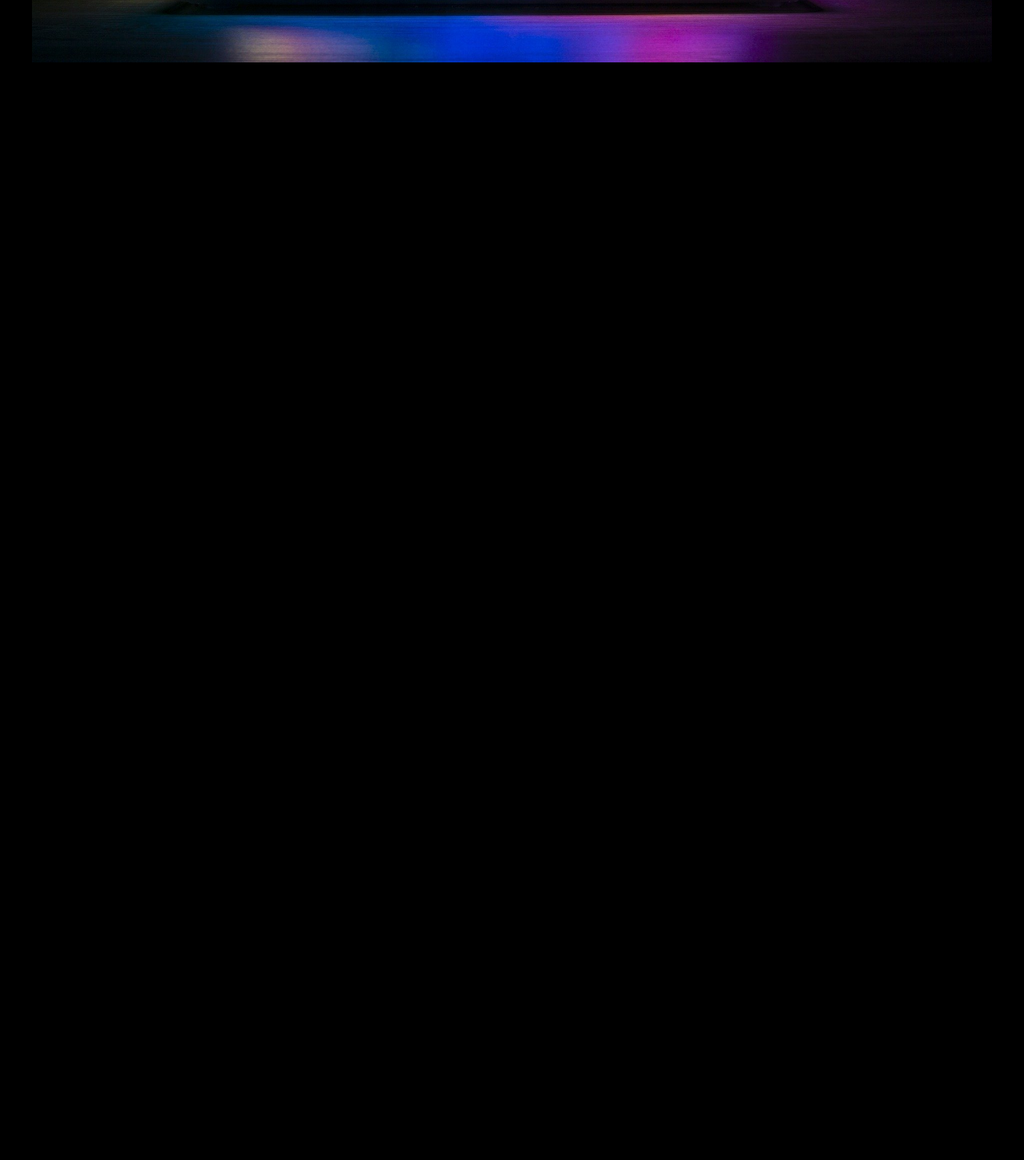
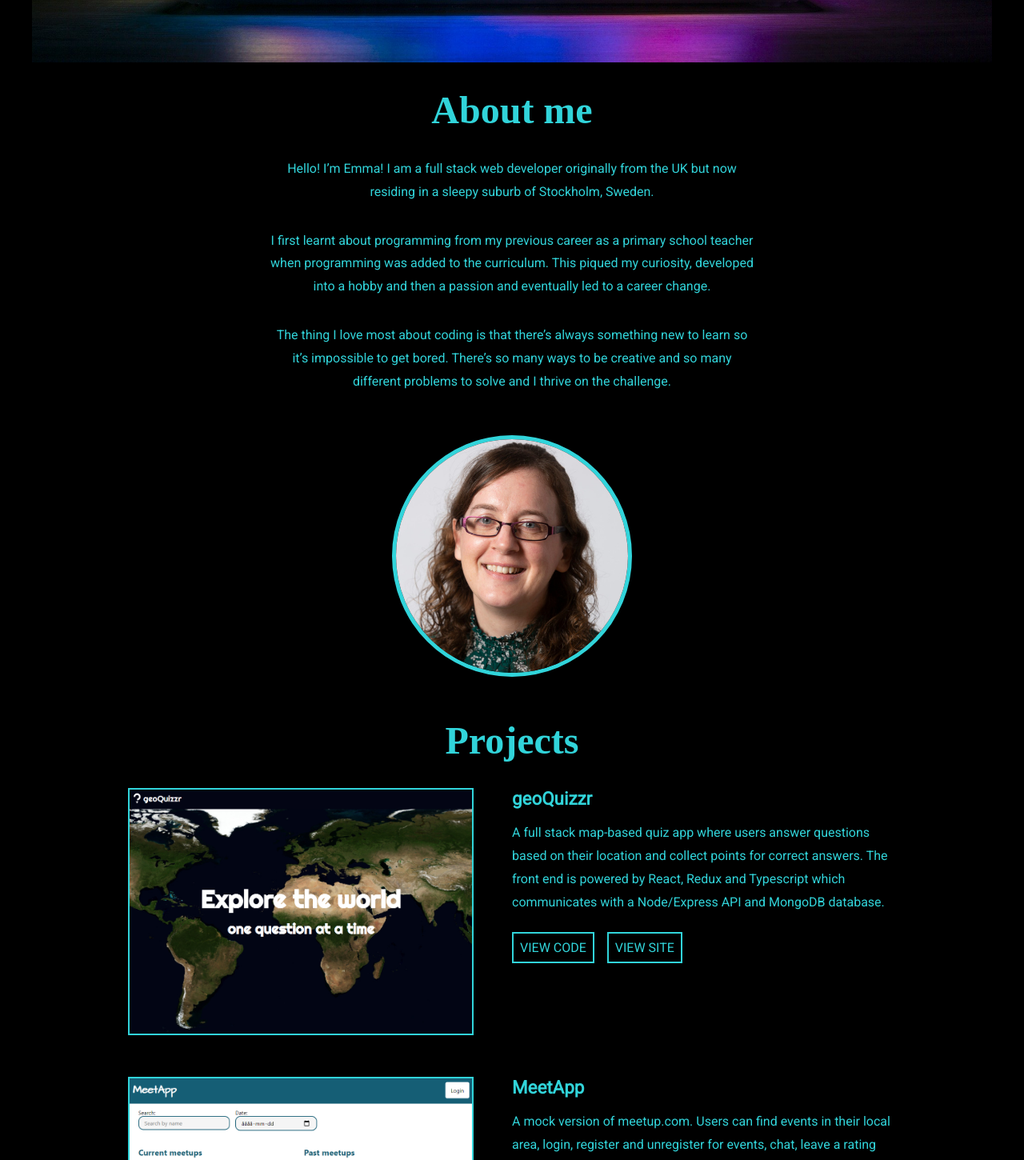
Before and after one commit to EmmaDawsonDev/portfolio, a Vue app: page / in a window 1280 px wide. Shown: the part 722-2172 px from the top of the page at 80% size. Built offline with nearby package versions, Linux system fonts and the light colour scheme; a web font is replaced by a local one.

Commit message:
Remove animations

```diff
--- a/src/components/AboutSection.vue
+++ b/src/components/AboutSection.vue
@@ -1,5 +1,5 @@
 <template>
-  <section data-aos="fade-up" data-aos-duration="2000">
+  <section>
     <h2>About me</h2>
     <p>
       Hello! I’m Emma! I am a full stack web developer originally from the UK but now
@@ -19,10 +19,8 @@
     </p>
 
     <img
-      data-aos="fade-up"
-      data-aos-duration="2000"
       src="../assets/emma-dawson.jpg"
-      alt="Profile picture of Emma Dawson"
+      alt="Profile of Emma Dawson, a white woman with curly brown hair and glasses"
     />
   </section>
 </template>
--- a/src/components/ContactSection.vue
+++ b/src/components/ContactSection.vue
@@ -1,5 +1,5 @@
 <template>
-  <section data-aos="fade-up" data-aos-duration="2000">
+  <section>
     <h2>Contact</h2>
     <div class="social-links">
       <a href="https://www.linkedin.com/in/emmalearnscode/" aria-label="LinkedIn profile"
--- a/src/components/ProjectArticle.vue
+++ b/src/components/ProjectArticle.vue
@@ -1,12 +1,12 @@
 <template>
   <article>
-    <section class="project-img" data-aos="fade-right" data-aos-duration="2000">
+    <section class="project-img">
       <img
         :src="require(`../assets/website-screenshots/${project.imgURL}.png`)"
         :alt="`${project.name} website screenshot`"
       />
     </section>
-    <section class="project-desc" data-aos="fade-left" data-aos-duration="2000">
+    <section class="project-desc">
       <h3>{{ project.name }}</h3>
       <p>
         {{ project.desc }}
--- a/src/components/ProjectsSection.vue
+++ b/src/components/ProjectsSection.vue
@@ -1,6 +1,6 @@
 <template>
   <section>
-    <h2 data-aos="fade-up" data-aos-duration="2000">Projects</h2>
+    <h2>Projects</h2>
     <project-article
       v-for="proj in projects"
       :key="proj.id"
--- a/src/components/SkillsSection.vue
+++ b/src/components/SkillsSection.vue
@@ -1,5 +1,5 @@
 <template>
-  <section data-aos="fade-up" data-aos-duration="2000">
+  <section>
     <h2>Skills</h2>
     <article class="skills">
       <div class="logo">
@@ -95,7 +95,6 @@ section {
 }
 
 .skills {
-
   display: grid;
   gap: 24px;
   grid-template-columns: repeat(3, 1fr);
--- a/src/components/TheHeader.vue
+++ b/src/components/TheHeader.vue
@@ -1,12 +1,9 @@
 <template>
   <header>
     <div>
-      <h1 class="animate__animated animate__fadeInUp">Emma Dawson</h1>
-
-      <p class="animate__animated animate__fadeInUp">JAVASCRIPT DEVELOPER</p>
-      <transition name="fade1" appear>
-        <a href="#projects">See My Portfolio</a>
-      </transition>
+      <h1>Emma Dawson</h1>
+      <p>JAVASCRIPT DEVELOPER</p>
+      <a href="#projects">See My Portfolio</a>
     </div>
   </header>
 </template>
@@ -61,13 +58,6 @@ a:hover {
   border: 2px solid var(--main-text-color);
 }
 
-.fade1-enter-active {
-  transition: opacity 3s ease;
-}
-
-.fade1-enter-from {
-  opacity: 0;
-}
 
 @media (min-width: 600px) {
   header {
--- a/src/components/TheNav.vue
+++ b/src/components/TheNav.vue
@@ -1,5 +1,4 @@
 <template>
-  <transition name="fade" appear>
     <nav>
       <section class="hamburger" @click="toggleNav" v-if="navClosed">
         <button class="hamburger-btn">
@@ -61,7 +60,6 @@
         </ul>
       </section>
     </nav>
-  </transition>
 </template>
 
 <script>
@@ -144,14 +142,6 @@ li a:visited {
   color: var(--main-text-color);
 }
 
-.fade-enter-active {
-  transition: all 1.5s ease;
-}
-
-.fade-enter-from {
-  opacity: 0;
-  top: -50px;
-}
 
 @media (min-width: 800px) {
   .hamburger,
```
